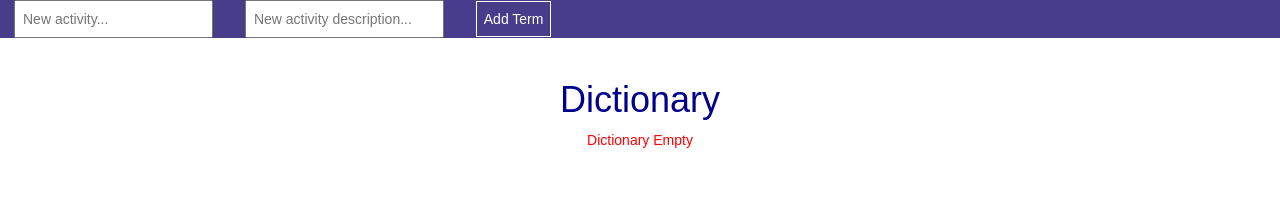
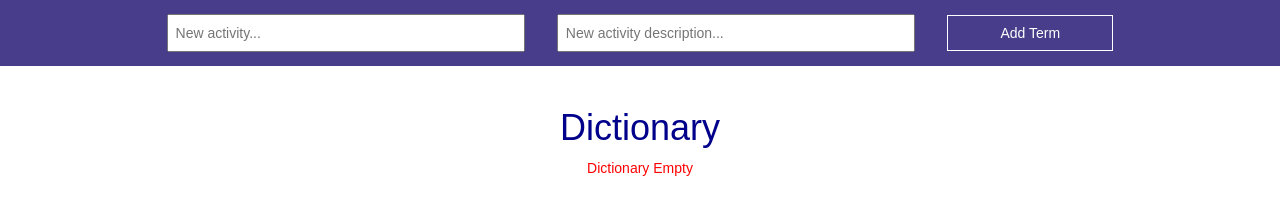
Before and after one commit to omert742/start, a website: page public/index.html in a window 1280 px wide. Drawn offline with nearby package versions, Linux system fonts and the light colour scheme; no server answers.

```diff
--- a/public/activity-data.json
+++ b/public/activity-data.json
@@ -1 +1 @@
-{"MyActivitys":[{"nameActivity":"Anna","Activity":"Smith"},{"nameActivity":"Peter","Activity":"Jones"}]}
+{"MyActivitys":[{"nameActivity":"omer","Activity":"go to surf"},{"nameActivity":"sfsfsf","Activity":"sfsf"}]}
--- a/public/css/style.css
+++ b/public/css/style.css
@@ -75,29 +75,35 @@
     color: gray;
     width: 100%;
     height: auto;
+      text-align: center;
+
     margin-bottom: 4vh;
 }
 
-input, button {
-    margin: 0 1em;
-    padding: .5em;
+.inputActivity{
+    width: 28%;
+    height: auto;
+}
+.inputActivity, #addButtonId {
+    margin: 1em;
+    padding: 0.5em;
 }
 
-input:first-of-type {
+.inputActivity:first-of-type {
     -webkit-box-flex: 1;
     -webkit-flex-grow: 1;
         -ms-flex-positive: 1;
             flex-grow: 1;
 }
 
-input:last-of-type {
+.inputActivity:last-of-type {
     -webkit-box-flex: 4;
     -webkit-flex-grow: 4;
         -ms-flex-positive: 4;
             flex-grow: 4;
 }
 
-button {
+#addButtonId {
     -webkit-box-flex: 1;
     -webkit-flex-grow: 1;
         -ms-flex-positive: 1;
@@ -106,8 +112,10 @@
     outline: none;
     border: solid 1px;
     color: white;
+    width: 13%;
+    height: auto;
 }
 
-button:hover {
+#addButtonId:hover {
     color: yellow;
 }
--- a/public/index.html
+++ b/public/index.html
@@ -16,9 +16,9 @@
 </head>
 <body>
     <form id="addText">
-        <input type="text" name="name" id="name_activity"  placeholder="New activity..." required />
-        <input type="Text" name="activity_description" id="activity_description"  placeholder="New activity description..." required />
-        <button>Add Term</button>
+        <input class="inputActivity" type="text" name="name" id="name_activity"  placeholder="New activity..." required />
+        <input class="inputActivity" type="Text" name="activity_description" id="activity_description"  placeholder="New activity description..." required />
+        <button id="addButtonId">Add Term</button>
     </form>
 
     <h1>Dictionary</h1>
```
